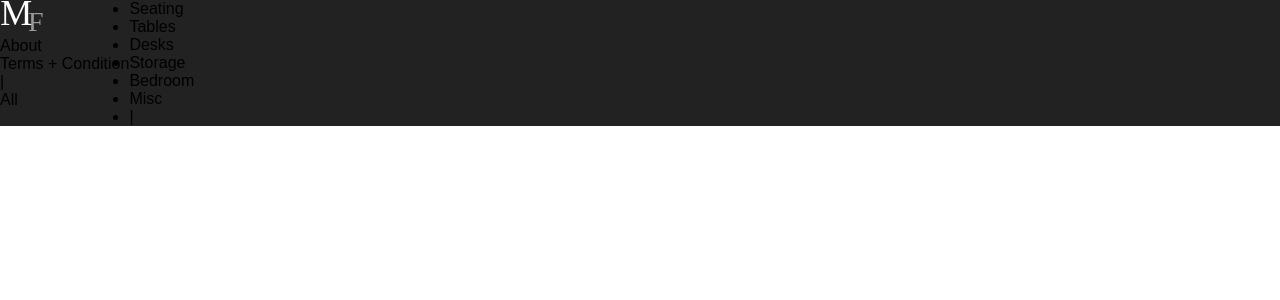
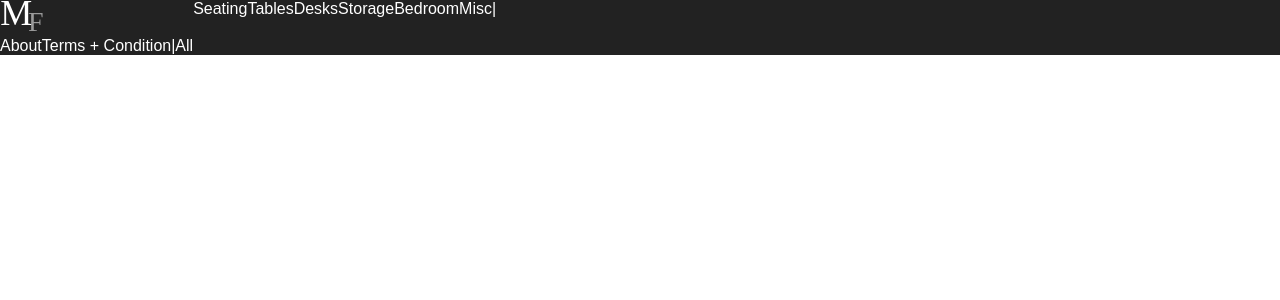
Before and after one commit to CesarHtea/project--mallory-furniture-2, a React (Create React App) app: page / in a window 1280 px wide. Shown: the top 300 px of the page. Built offline with nearby package versions, Linux system fonts and the light colour scheme.

Commit message:
add styles .listNav

```diff
--- a/src/css/styles.css
+++ b/src/css/styles.css
@@ -17,3 +17,9 @@
 	background-color: #222222;
 	display: flex;
 }
+
+.listNav{
+	list-style-type: none;
+	color: #ffffff;
+	display: flex;
+}
```
